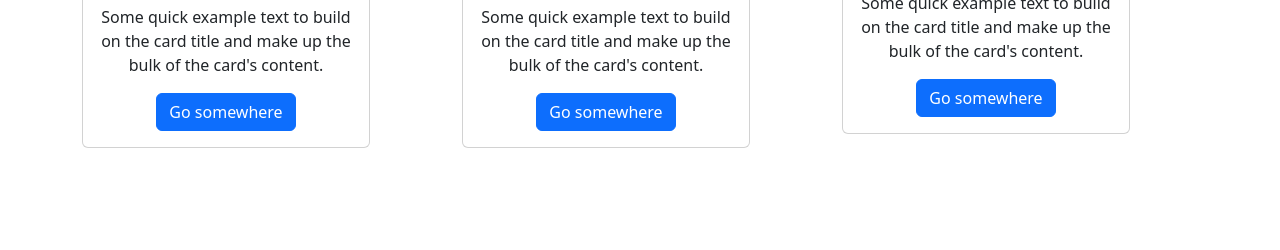
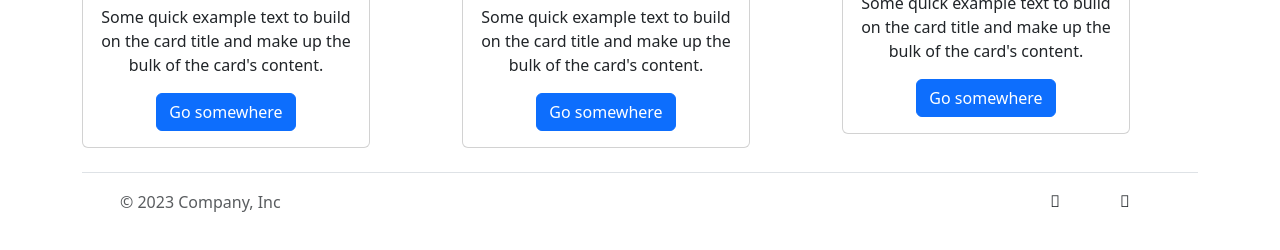
Before and after one commit to Queenscripts/bootstrapdemoOct23, a plain HTML site: page index.html in a window 1280 px wide. Shown: the part 768-1018 px from the top of the page. Before the commit the page ends 916 px from the top, so only its background shows below. Drawn offline with nearby package versions, Linux system fonts and the light colour scheme.

Commit message:
Update index.html

```diff
--- a/index.html
+++ b/index.html
@@ -2,8 +2,11 @@
 <html lang="en">
   <head>
     <meta charset="utf-8">
+
     <meta name="viewport" content="width=device-width, initial-scale=1">
     <title>Bootstrap demo</title>
+    <link rel="stylesheet" href="https://cdnjs.cloudflare.com/ajax/libs/font-awesome/6.4.2/css/all.min.css">
+
     <link href="https://cdn.jsdelivr.net/npm/bootstrap@5.3.2/dist/css/bootstrap.min.css" rel="stylesheet" integrity="sha384-T3c6CoIi6uLrA9TneNEoa7RxnatzjcDSCmG1MXxSR1GAsXEV/Dwwykc2MPK8M2HN" crossorigin="anonymous">
     <link href="./style.css" rel="stylesheet">
   </head>
@@ -86,7 +89,24 @@
           </div>
         </div>
       </div>
+      <div class="container">
+        <footer class="d-flex flex-wrap justify-content-between align-items-center py-3 my-4 border-top">
+          <div class="col-md-4 d-flex align-items-center">
+            <a href="/" class="mb-3 me-2 mb-md-0 text-body-secondary text-decoration-none lh-1">
+              <svg class="bi" width="30" height="24"><use xlink:href="#bootstrap"></use></svg>
+            </a>
+            <span class="mb-3 mb-md-0 text-body-secondary">© 2023 Company, Inc</span>
+          </div>
 
+          <ul class="nav col-md-4 justify-content-end list-unstyled d-flex">
+            <li class="ms-3"><i class="fa-twitter" aria-hidden="true"></i>
+              <a class="text-body-secondary" href="#"><svg class="bi" width="24" height="24"><use xlink:href="#twitter"></use></svg></a></li>
+            <li class="ms-3">            <li class="ms-3"><i class="fa-twitter" aria-hidden="true"></i>
+              <a class="text-body-secondary" href="#"><svg class="bi" width="24" height="24"><use xlink:href="#instagram"></use></svg></a></li>
+            <li class="ms-3"><a class="text-body-secondary" href="#"><svg class="bi" width="24" height="24"><use xlink:href="#facebook"></use></svg></a></li>
+          </ul>
+        </footer>
+      </div>
 
     <script src="https://cdn.jsdelivr.net/npm/bootstrap@5.3.2/dist/js/bootstrap.bundle.min.js" integrity="sha384-C6RzsynM9kWDrMNeT87bh95OGNyZPhcTNXj1NW7RuBCsyN/o0jlpcV8Qyq46cDfL" crossorigin="anonymous"></script>
   </body>
```
